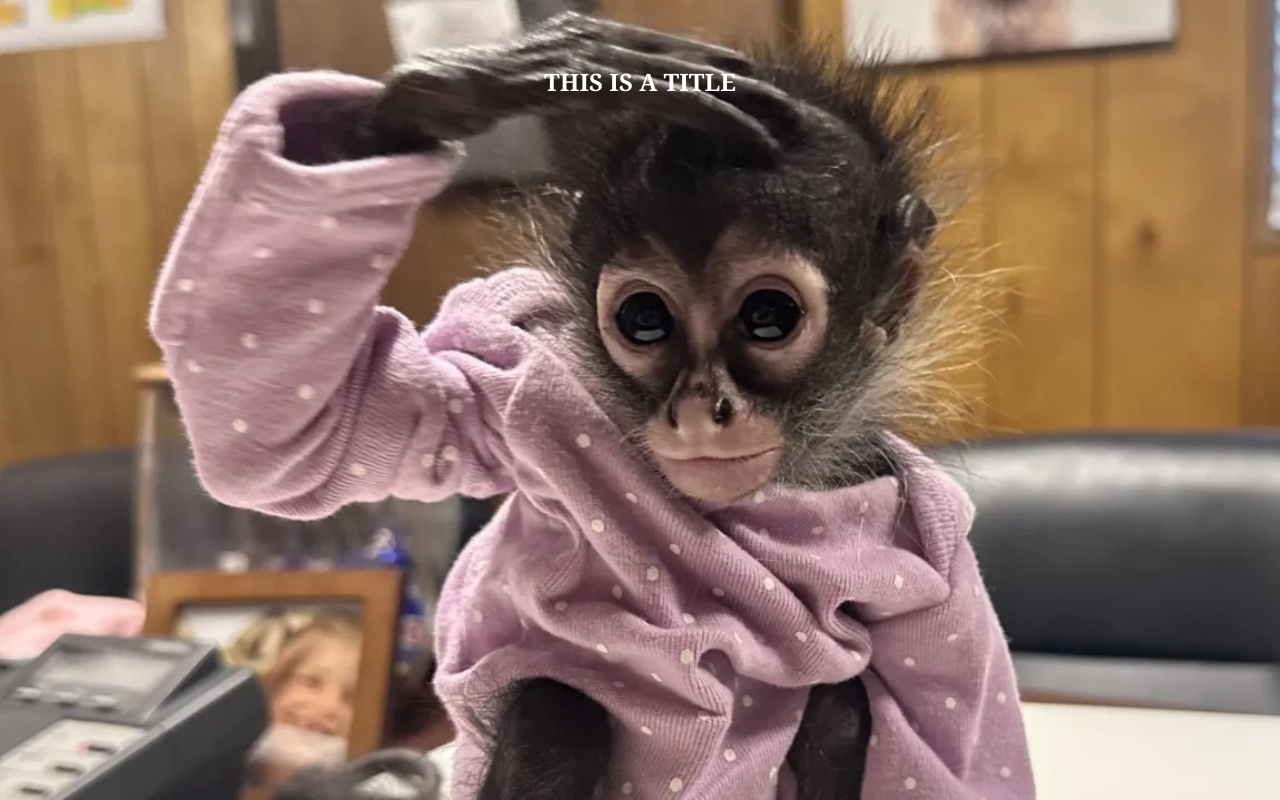
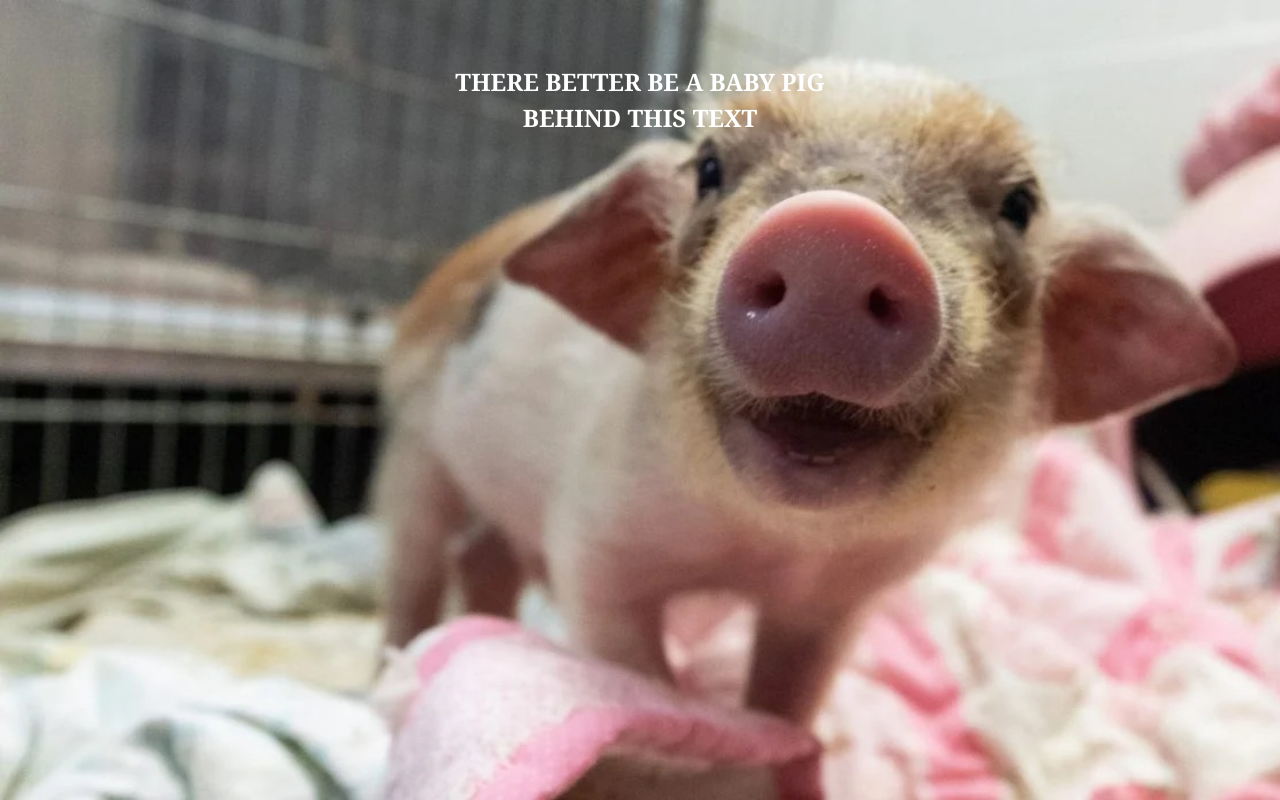
Before and after one commit to acontreras-web/Date_Draft, a plain HTML site: page index.html in a window 1280 px wide. Drawn offline with Linux system fonts and the light colour scheme.

Commit message:
replaced index to double check background code

```diff
--- a/index.html
+++ b/index.html
@@ -10,14 +10,14 @@
 <body>
 <tw-story><noscript><tw-noscript>JavaScript needs to be enabled to play The Mud.</tw-noscript></noscript></tw-story>
 <tw-storydata name="The Mud" startnode="1" creator="Twine" creator-version="2.10.0" format="Harlowe" format-version="3.3.9" ifid="E7019FDE-11CB-4D7E-B9DA-F841F5366BCB" options="" tags="" zoom="1" hidden><style role="stylesheet" id="twine-user-stylesheet" type="text/twine-css">tw-story {
-  background-image: url(babymonkey.jpeg);
+  background-image: url(ohbabypig.jpeg);
  background-size:cover;
 }
 
 
 
 
-</style><script role="script" id="twine-user-script" type="text/twine-javascript"></script><tw-passagedata pid="1" name="Title" tags="" position="600,275" size="100,100">(align:&quot;=&gt;&lt;=&quot;)[&#39;&#39;THIS IS A TITLE&#39;&#39;]
+</style><script role="script" id="twine-user-script" type="text/twine-javascript"></script><tw-passagedata pid="1" name="Title" tags="" position="600,275" size="100,100">(align:&quot;=&gt;&lt;=&quot;)[&#39;&#39;THERE BETTER BE A BABY PIG BEHIND THIS TEXT&#39;&#39;]
 
 </tw-passagedata></tw-storydata>
 <script title="Twine engine code" data-main="harlowe">(function(){"use strict";
```
Also changed, not shown: ohbabypig.jpeg (added), 1 other file.
